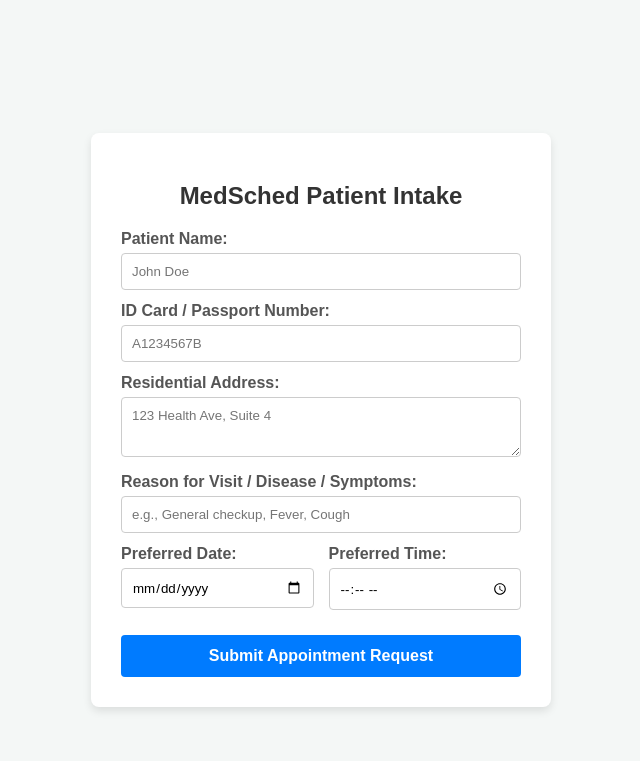
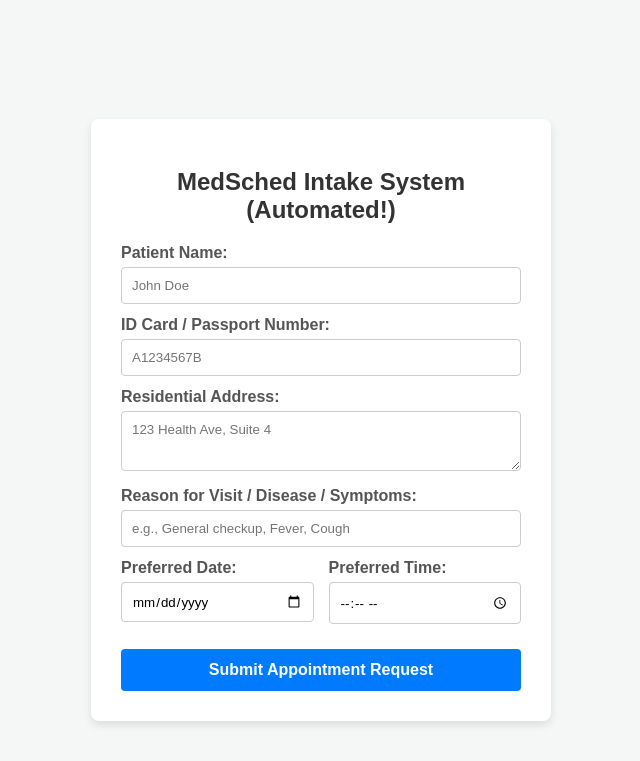
Before and after one commit to Prince993111/medsched-devops-project, a Flask app: page / in a window 1280 px wide. Shown: the top 761 px of the page, without its empty margins (319-959 px from the left). Run offline with Flask 3, Linux system fonts and the light colour scheme.

Commit message:
style: updated portal heading text

```diff
--- a/app/templates/index.html
+++ b/app/templates/index.html
@@ -17,7 +17,7 @@
 </head>
 <body>
     <div class="form-container">
-        <h2>MedSched Patient Intake</h2>
+        <h2>MedSched Intake System (Automated!)</h2>
         <form method="POST">
             <label>Patient Name:</label>
             <input type="text" name="name" placeholder="John Doe" required>
```
